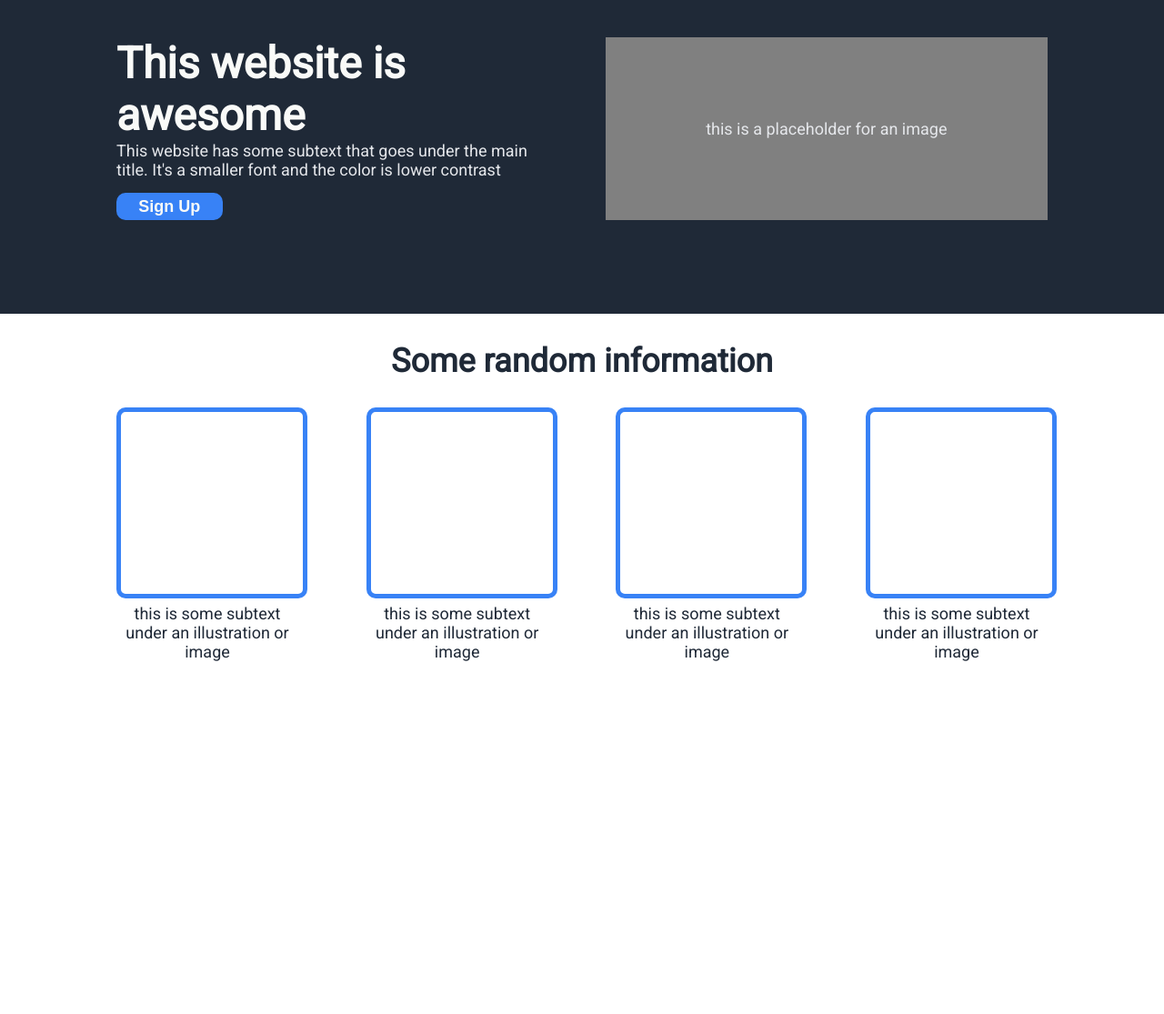
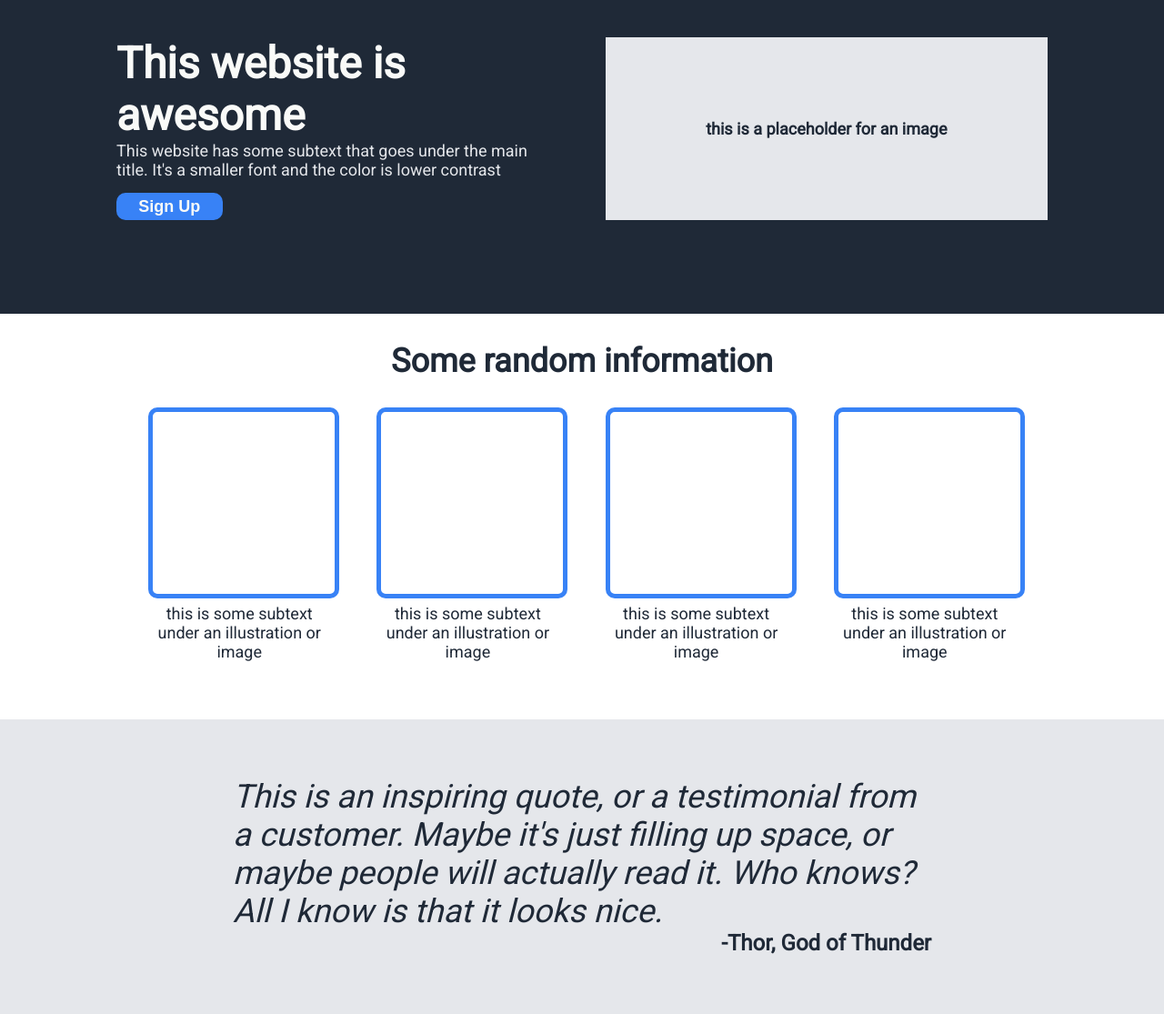
Before and after one commit to steezrogers/landing-page, a plain HTML site: page index.html in a window 1280 px wide. Shown: the part 120-1235 px from the top of the page at 91% size. Before the commit the page ends 975 px from the top, so only its background shows below. Drawn offline with Linux system fonts and the light colour scheme.

Commit message:
Add quote section in HTML and corresponding CSS

```diff
--- a/index.html
+++ b/index.html
@@ -52,6 +52,10 @@
             </div>
         </div>
     </div>
+    <div class="quote">
+        <h1>This is an inspiring quote, or a testimonial from a customer. Maybe it's just filling up space, or maybe people will actually read it. Who knows? All I know is that it looks nice.</h1>
+        <h2>-Thor, God of Thunder</h2>
+    </div>
 
 
 </body>
--- a/style.css
+++ b/style.css
@@ -55,7 +55,12 @@ body {
     justify-content: center;
     align-items: center;
     width: 50%;
-    background-color: gray;
+    background-color: #e5e7eb;
+}
+
+.heroimage > h2 {
+    color: #1F2937;
+    font-size: 18px;
 }
 
 .hero h1 {
@@ -64,14 +69,14 @@ body {
     color: #f9faf8;
 }
 
-.content h2 {
+.hero h2 {
     font-size: 18px;
     font-weight: 100;
     color: #e5e7eb;
 }
 
 .info {
-    padding: 0 10% 10% 10%;
+    padding: 0 10% 5% 10%;
 }
 
 .info h1 {
@@ -84,7 +89,7 @@ body {
 
 .imagerow {
     display: flex;
-    justify-content: space-between;
+    justify-content: center;
     gap: 5%;
 }
 
@@ -106,6 +111,24 @@ body {
     padding-top: 3%;
 }
 
+.quote {
+    padding: 5% 20%;
+    background-color: #e5e7eb;
+}
+
+.quote h1 {
+    font-size: 36px;
+    font-weight: 100;
+    font-style: italic;
+    color: #1f2937;
+}
+
+.quote h2 {
+    font-size: 24px;
+    font-weight: bold;
+    color: #1f2937;
+    text-align: right;
+}
 button {
     background-color: #3882f6;
     color: #f9faf8;
```
